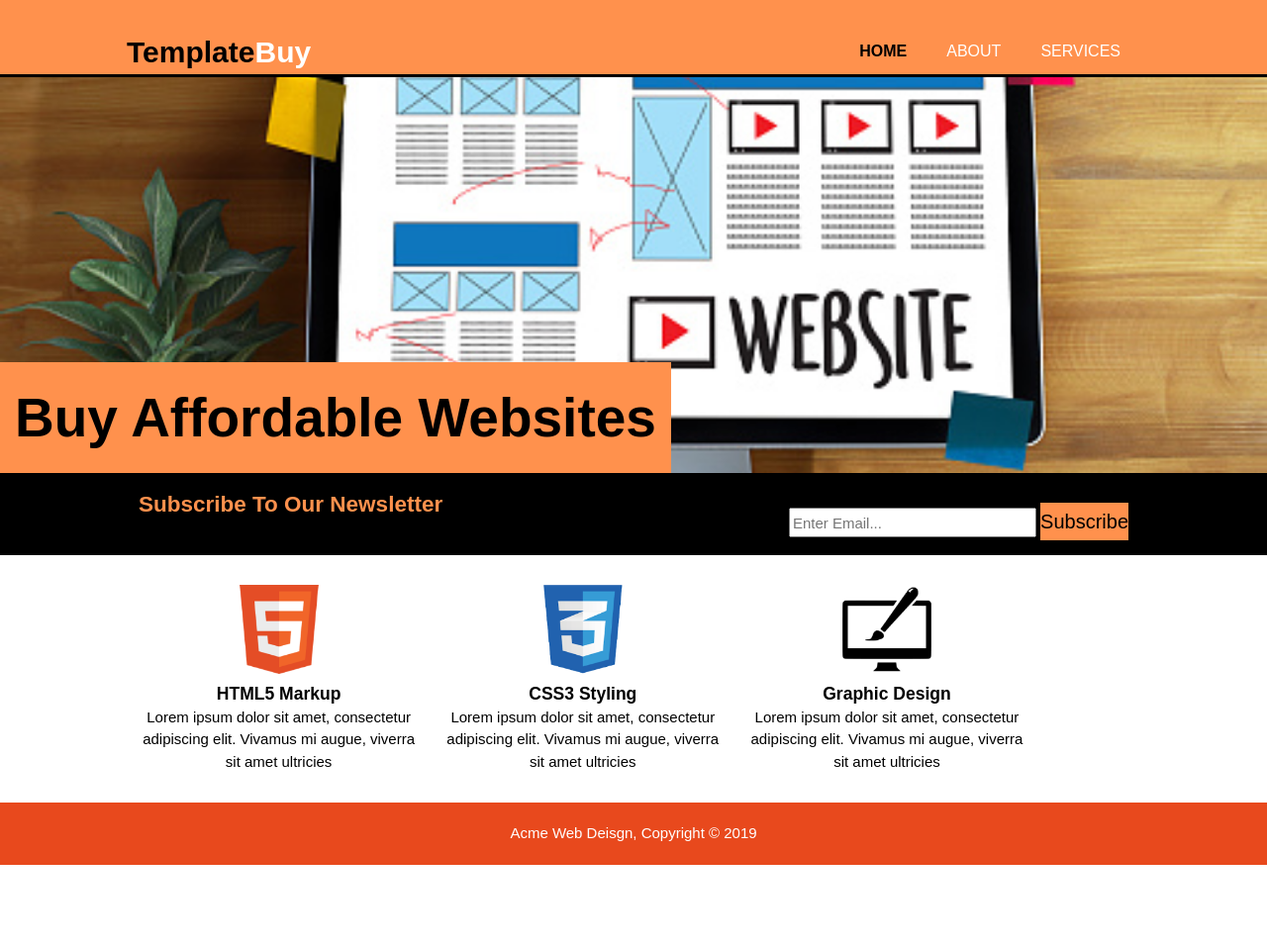
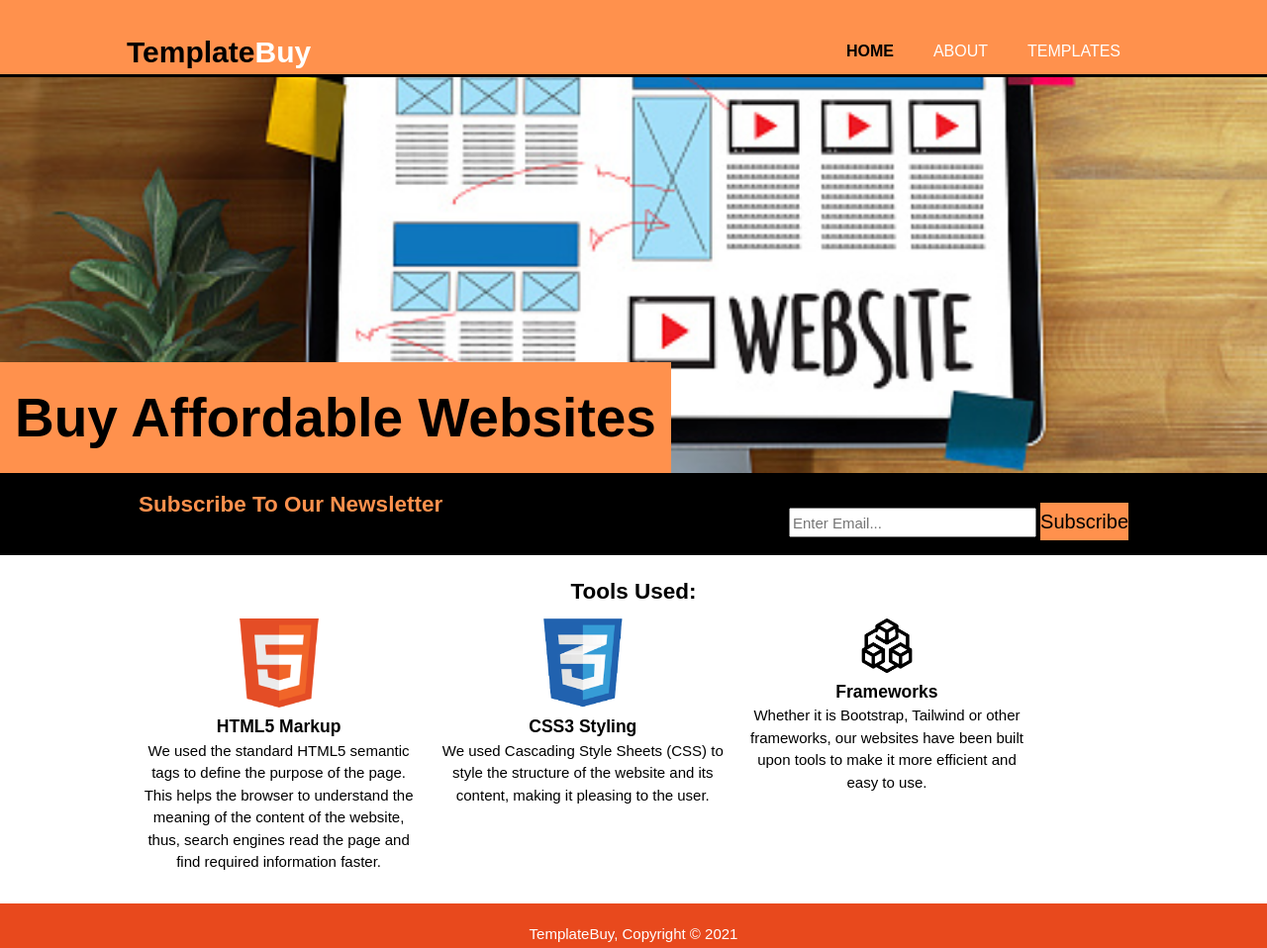
Before and after one commit to Evavic44/templateBuy, a plain HTML site: page index.html in a window 1280 px wide. Shown: the whole page at 99% size. Before the commit the page ends 874 px from the top, so only its background shows below. Drawn offline with Linux system fonts and the light colour scheme.

Commit message:
editMeta

```diff
--- a/css/style.css
+++ b/css/style.css
@@ -128,6 +128,10 @@ header a:hover{
   margin-top:20px;
 }
 
+.container h1 {
+  text-align: center;
+}
+
 #boxes .box{
   float:left;
   text-align: center;
--- a/index.html
+++ b/index.html
@@ -20,7 +20,7 @@
           <ul>
             <li class="current"><a href="index.html">Home</a></li>
             <li><a href="about.html">About</a></li>
-            <li><a href="services.html">Services</a></li>
+            <li><a href="templates.html">Templates</a></li>
           </ul>
         </nav>
       </div>
@@ -42,26 +42,27 @@
 
     <section id="boxes">
       <div class="container">
+        <h1>Tools Used:</h1>
         <div class="box">
           <img src="./img/logo_html.png">
           <h3>HTML5 Markup</h3>
-          <p>Lorem ipsum dolor sit amet, consectetur adipiscing elit. Vivamus mi augue, viverra sit amet ultricies</p>
+          <p>We used the standard HTML5 semantic tags to define the purpose of the page. This helps the browser to understand the meaning of the content of the website, thus, search engines read the page and find required information faster.</p>
         </div>
         <div class="box">
           <img src="./img/logo_css.png">
           <h3>CSS3 Styling</h3>
-          <p>Lorem ipsum dolor sit amet, consectetur adipiscing elit. Vivamus mi augue, viverra sit amet ultricies</p>
+          <p>We used Cascading Style Sheets (CSS) to style the structure of the website and its content, making it pleasing to the user.</p>
         </div>
         <div class="box">
-          <img src="./img/logo_brush.png">
-          <h3>Graphic Design</h3>
-          <p>Lorem ipsum dolor sit amet, consectetur adipiscing elit. Vivamus mi augue, viverra sit amet ultricies</p>
+          <img src="./img/framework.png">
+          <h3>Frameworks</h3>
+          <p>Whether it is Bootstrap, Tailwind or other frameworks, our websites have been built upon tools to make it more efficient and easy to use.</p>
         </div>
       </div>
     </section>
 
     <footer>
-      <p>Acme Web Deisgn, Copyright &copy; 2019</p>
+      <p>TemplateBuy, Copyright &copy; 2021</p>
     </footer>
   </body>
 </html>
```
Also changed, not shown: about.html (+2 -2 lines), templates.html (renamed from services.html, +2 -2 lines), img/framework.png (added), img/logo_brush.png (deleted).
